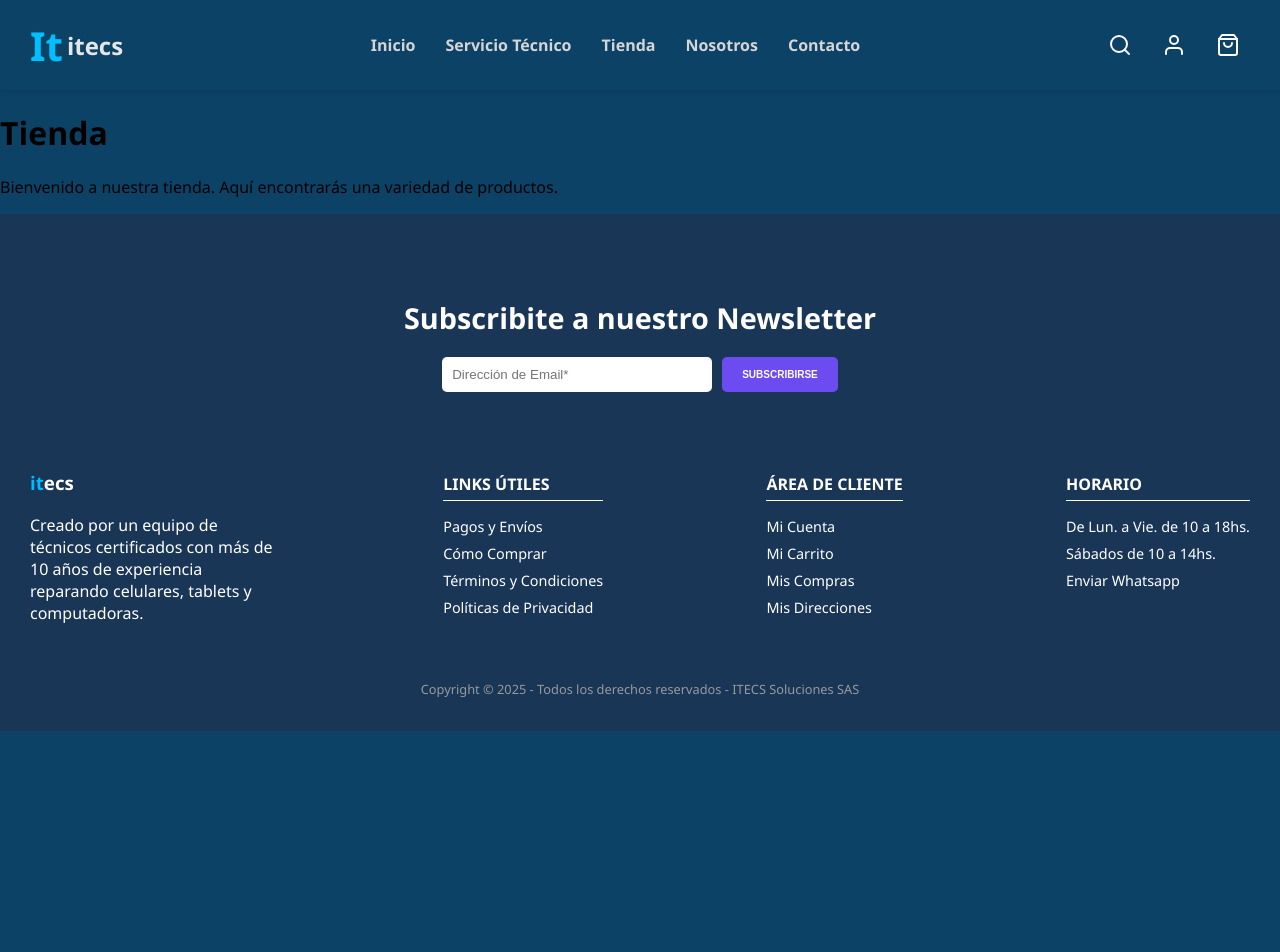
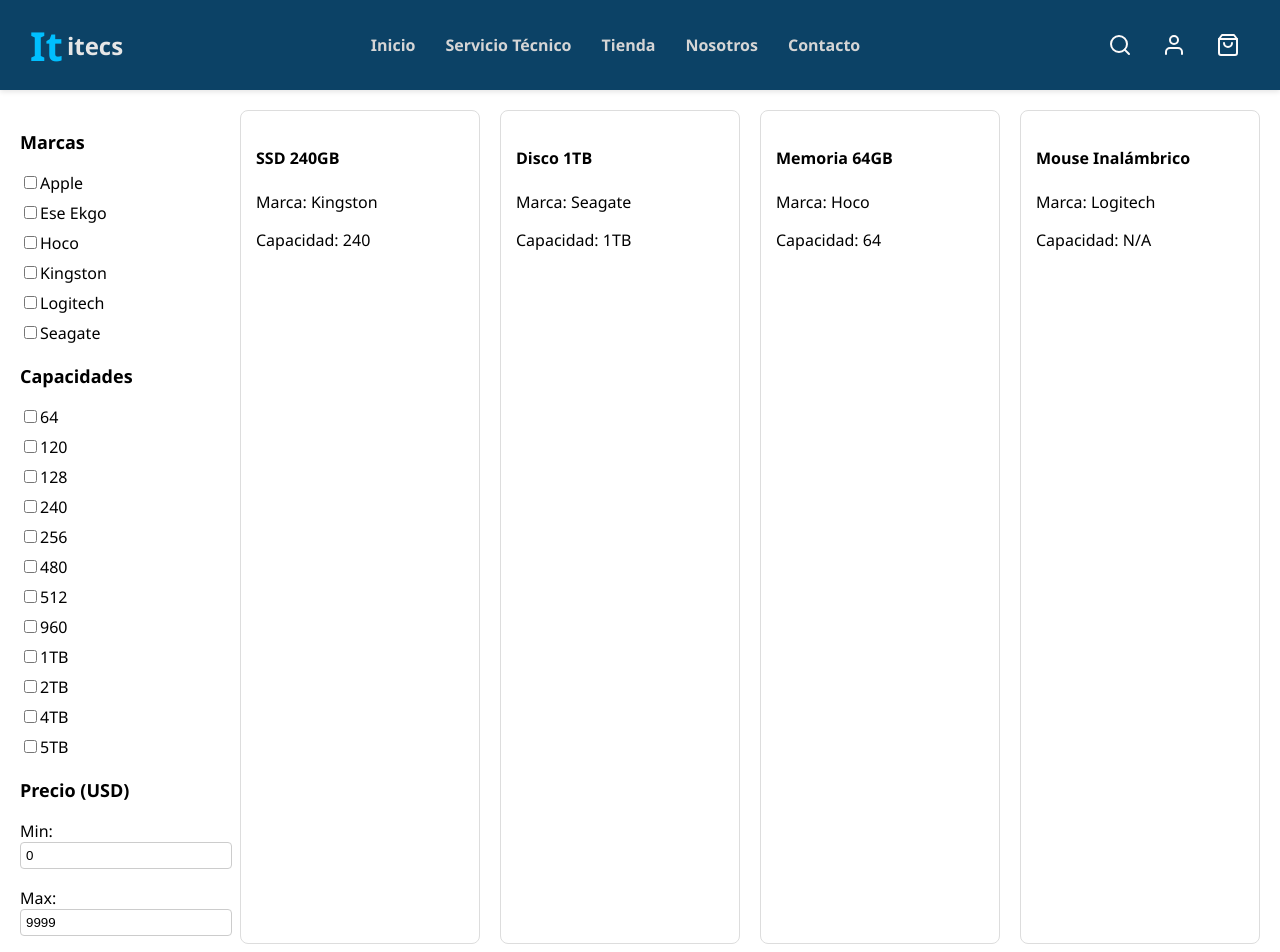
Before and after one commit to gustavo-manzini/Itecs, a React (Vite) app: page /tienda in a window 1280 px wide. Shown: the top 952 px of the page. Before the commit the page ends 800 px from the top, so only its background shows below. Built offline with nearby package versions, Linux system fonts and the light colour scheme.

Commit message:
Agregue apartado tienda

```diff
--- a/src/App.css
+++ b/src/App.css
@@ -6,7 +6,7 @@
   align-items: center;
   font-family: "Segoe UI", Tahoma, Geneva, Verdana, sans-serif;
   overflow-x: hidden;
-  background-color: #0c4266;
+  /* background-color: #0c4266; */
 
 }
 
@@ -1030,3 +1030,53 @@
 .categoria-card.hover-4:hover {
   background-color: rgb(116, 241, 158);
 }
+
+/* tienda filtro */
+
+.precio-range {
+  display: flex;
+  flex-direction: column;
+  gap: 10px;
+  margin-top: 10px;
+}
+
+.precio-range input {
+  width: 100%;
+  padding: 5px;
+  border: 1px solid #ccc;
+  border-radius: 4px;
+}
+
+.tienda-container {
+  display: flex;
+  padding: 20px;
+}
+
+.filtro-tienda {
+  width: 200px;
+  padding-right: 20px;
+}
+
+.filtro-tienda h3 {
+  margin-top: 20px;
+  font-size: 18px;
+}
+
+.filtro-tienda label {
+  display: block;
+  margin-bottom: 8px;
+}
+
+
+.productos {
+  display: grid;
+  grid-template-columns: repeat(auto-fill, minmax(200px, 1fr));
+  gap: 20px;
+  flex: 1;
+}
+
+.producto-card {
+  border: 1px solid #ddd;
+  border-radius: 8px;
+  padding: 15px;
+}
--- /dev/null
+++ b/src/Componentes/FiltroTienda.jsx
@@ -0,0 +1,72 @@
+import React from "react";
+
+
+const marcas = ["Apple", "Ese Ekgo", "Hoco", "Kingston", "Logitech", "Seagate"];
+const capacidades = ["64", "120", "128", "240", "256", "480", "512", "960", "1TB", "2TB", "4TB", "5TB"];
+
+const FiltroTienda = ({ selectedFilters, onFilterChange, priceRange, onPriceChange }) => {
+  const handleCheckbox = (type, value) => {
+    onFilterChange(type, value);
+  };
+
+  const handlePriceChange = (e) => {
+    const { name, value } = e.target;
+    onPriceChange({ ...priceRange, [name]: value });
+  };
+
+  return (
+    <aside className="filtro-tienda">
+      <h3>Marcas</h3>
+      {marcas.map((marca) => (
+        <label key={marca}>
+          <input
+            type="checkbox"
+            value={marca}
+            checked={selectedFilters.marcas.includes(marca)}
+            onChange={() => handleCheckbox("marcas", marca)}
+          />
+          {marca}
+        </label>
+      ))}
+
+      <h3>Capacidades</h3>
+      {capacidades.map((capacidad) => (
+        <label key={capacidad}>
+          <input
+            type="checkbox"
+            value={capacidad}
+            checked={selectedFilters.capacidades.includes(capacidad)}
+            onChange={() => handleCheckbox("capacidades", capacidad)}
+          />
+          {capacidad}
+        </label>
+      ))}
+
+      <h3>Precio (USD)</h3>
+      <div className="precio-range">
+        <label>
+          Min:
+          <input
+            type="number"
+            name="min"
+            value={priceRange.min}
+            onChange={handlePriceChange}
+            min="0"
+          />
+        </label>
+        <label>
+          Max:
+          <input
+            type="number"
+            name="max"
+            value={priceRange.max}
+            onChange={handlePriceChange}
+            min="0"
+          />
+        </label>
+      </div>
+    </aside>
+  );
+};
+
+export default FiltroTienda;
--- /dev/null
+++ b/src/Componentes/Productos.jsx
@@ -0,0 +1,22 @@
+import React from "react";
+
+
+const Productos = ({ productos }) => {
+  return (
+    <div className="productos">
+      {productos.length === 0 ? (
+        <p>No hay productos que coincidan con los filtros.</p>
+      ) : (
+        productos.map((producto) => (
+          <div key={producto.id} className="producto-card">
+            <h4>{producto.nombre}</h4>
+            <p>Marca: {producto.marca}</p>
+            <p>Capacidad: {producto.capacidad}</p>
+          </div>
+        ))
+      )}
+    </div>
+  );
+};
+
+export default Productos;
--- a/src/Componentes/Tienda.jsx
+++ b/src/Componentes/Tienda.jsx
@@ -1,12 +1,55 @@
-function Tienda() {
-    return (
-        <div className="tienda-container">
-            <h1>Tienda</h1>
-            <p>Bienvenido a nuestra tienda. Aquí encontrarás una variedad de productos.</p>
-            {/* Aquí puedes agregar más contenido relacionado con la tienda */}
-        </div>
-    );
-}
+import React, { useState } from "react";
+import FiltroTienda from "./FiltroTienda";
+import Productos from "./Productos";
+
+
+const datosMock = [
+  { id: 1, nombre: "SSD 240GB", marca: "Kingston", capacidad: "240", precio: 45 },
+  { id: 2, nombre: "Disco 1TB", marca: "Seagate", capacidad: "1TB", precio: 70 },
+  { id: 3, nombre: "Memoria 64GB", marca: "Hoco", capacidad: "64", precio: 15 },
+  { id: 4, nombre: "Mouse Inalámbrico", marca: "Logitech", capacidad: "N/A", precio: 25 },
+  // ... más productos
+];
+
+const Tienda = () => {
+  const [filters, setFilters] = useState({ marcas: [], capacidades: [] });
+  const [priceRange, setPriceRange] = useState({ min: 0, max: 9999 });
+
+  const handleFilterChange = (type, value) => {
+    setFilters((prev) => {
+      const alreadyChecked = prev[type].includes(value);
+      return {
+        ...prev,
+        [type]: alreadyChecked
+          ? prev[type].filter((item) => item !== value)
+          : [...prev[type], value],
+      };
+    });
+  };
+
+  const handlePriceChange = (range) => {
+    setPriceRange(range);
+  };
+
+  const productosFiltrados = datosMock.filter((producto) => {
+    const marcaMatch = filters.marcas.length === 0 || filters.marcas.includes(producto.marca);
+    const capacidadMatch =
+      filters.capacidades.length === 0 || filters.capacidades.includes(producto.capacidad);
+    const precioMatch = producto.precio >= priceRange.min && producto.precio <= priceRange.max;
+    return marcaMatch && capacidadMatch && precioMatch;
+  });
+
+  return (
+    <div className="tienda-container">
+      <FiltroTienda
+        selectedFilters={filters}
+        onFilterChange={handleFilterChange}
+        priceRange={priceRange}
+        onPriceChange={handlePriceChange}
+      />
+      <Productos productos={productosFiltrados} />
+    </div>
+  );
+};
 
 export default Tienda;
-// Puedes agregar más componentes o lógica según sea necesario para tu tienda
```
